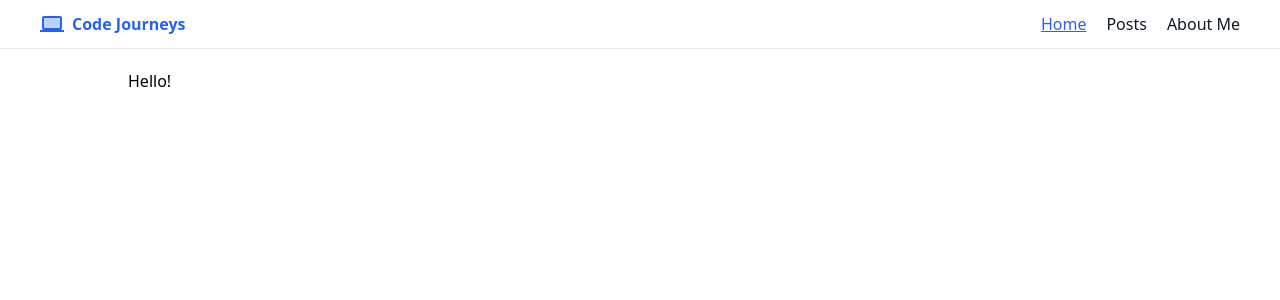
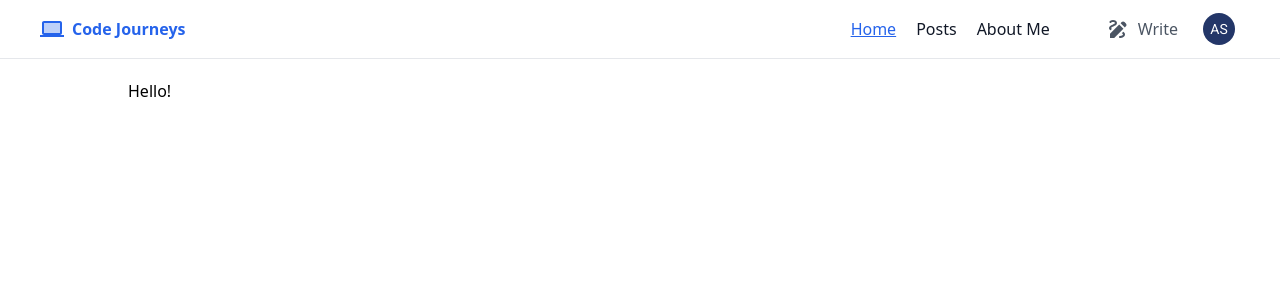
Before and after one commit to aleksandrmakarov-dev/personal-blog, a React (Vite) app in the folder client/: page / in a window 1280 px wide. Shown: the top 300 px of the page. Built offline with nearby package versions, Linux system fonts and the light colour scheme.

Commit message:
added user profile menu to navbar, name,surname to avatar and color utils

```diff
--- a/client/src/entities/post/ui/post-preview-card/PostPreviewCard.tsx
+++ b/client/src/entities/post/ui/post-preview-card/PostPreviewCard.tsx
@@ -3,6 +3,7 @@ import { PostCardDTO, Routing, formatDate } from "../../../../shared/lib";
 import { Avatar, Chip, IconButton } from "@mui/material";
 import FavoriteBorderRoundedIcon from "@mui/icons-material/FavoriteBorderRounded";
 import PanoramaIcon from "@mui/icons-material/Panorama";
+import { stringAvatar, stringToColor } from "../../../../shared/lib/utils";
 
 interface PostPreviewCardProps {
   post: PostCardDTO;
@@ -20,6 +21,9 @@ export function PostPreviewCard({ post }: PostPreviewCardProps) {
     tags,
     slug,
   } = post;
+  const initials = stringAvatar(user.name);
+  const color = stringToColor(user.name);
+
   return (
     <article className="border-b border-gray-200">
       <div className="py-5 ">
@@ -45,7 +49,8 @@ export function PostPreviewCard({ post }: PostPreviewCardProps) {
                 <Avatar
                   className="mr-2"
                   alt={user.name}
-                  sx={{ width: 20, height: 20 }}
+                  children={initials}
+                  sx={{ width: 24, height: 24, fontSize: 10, bgcolor: color }}
                 />
                 <Link
                   className="text-sm font-semibold text-foreground-secondary hover:text-foreground-primary"
--- /dev/null
+++ b/client/src/entities/profile/api/profileApi.ts
@@ -0,0 +1,6 @@
+export interface Profile {
+  name: string;
+  email: string;
+  bio: string;
+  image: string;
+}
--- /dev/null
+++ b/client/src/entities/profile/index.ts
@@ -0,0 +1 @@
+export type { Profile } from "./api/profileApi";
--- a/client/src/pages/layouts/navbar/Navbar.tsx
+++ b/client/src/pages/layouts/navbar/Navbar.tsx
@@ -1,27 +1,37 @@
 import ComputerTwoToneIcon from "@mui/icons-material/ComputerTwoTone";
 import { NavLink } from "react-router-dom";
 import { Routing, cn } from "../../../shared/lib";
+import DrawIcon from "@mui/icons-material/Draw";
+import { UserProfileMenu } from "../../../widgets/user-profile-menu/ui/UserProfileMenu";
 
-const NavLinks = [
+type NavLinkType = {
+  name: string;
+  route: string;
+  icon?: React.ReactNode;
+};
+
+const NavLinks: NavLinkType[] = [
   {
     name: "Home",
-    link: Routing.root,
+    route: Routing.root,
   },
   {
     name: "Posts",
-    link: Routing.posts.index,
+    route: Routing.posts.index,
   },
   {
     name: "About Me",
-    link: Routing.aboutMe,
+    route: Routing.aboutMe,
   },
 ];
 
 export default function Navbar() {
+  const isAuth = true;
+
   return (
     <nav className="border-b border-gray-200 bg-white">
       <div className="mx-auto max-w-screen-2xl">
-        <div className="py-3 px-10">
+        <div className="py-2 px-10">
           <div className="flex items-center justify-between">
             <div>
               <a href="/" className="flex gap-2 items-center text-primary-600">
@@ -29,24 +39,42 @@ export default function Navbar() {
                 <h1 className="font-bold">Code Journeys</h1>
               </a>
             </div>
-            <div>
-              <ul className="flex gap-5">
-                {NavLinks.map(({ name, link }) => (
-                  <li key={link}>
+            <div className="flex items-center gap-x-14">
+              <div className="flex gap-x-5">
+                {NavLinks.map(({ name, route }) => (
                   <NavLink
+                    key={route}
                     className={({ isActive, isPending }) =>
                       cn("text-foreground-primary hover:underline", {
                         "text-primary-600 underline": isActive,
                         "text-foreground-secondary": isPending,
                       })
                     }
-                      to={link}
+                    to={route}
                   >
                     {name}
                   </NavLink>
-                  </li>
                 ))}
-              </ul>
+              </div>
+              {isAuth && (
+                <div className="flex gap-x-5">
+                  <NavLink
+                    className={({ isActive, isPending }) =>
+                      cn(
+                        "text-foreground-secondary hover:text-foreground-primary hover:underline flex items-center gap-2",
+                        {
+                          "text-primary-600 underline": isActive,
+                          "text-foreground-secondary": isPending,
+                        }
+                      )
+                    }
+                    to="/posts/new"
+                  >
+                    <DrawIcon fontSize="medium" /> <span>Write</span>
+                  </NavLink>
+                  <UserProfileMenu />
+                </div>
+              )}
             </div>
           </div>
         </div>
--- a/client/src/pages/posts/PostsPage.tsx
+++ b/client/src/pages/posts/PostsPage.tsx
@@ -1,7 +1,7 @@
 import { Divider, Tab, Tabs } from "@mui/material";
 import { GlobalPostFeed } from "../../widgets/global-post-feed";
 import { PopularTopics } from "../../widgets/popular-topics";
-import { PostFilter } from "../../widgets/post-filter";
+import { PostsFilter } from "../../widgets/posts-filter";
 import { useState } from "react";
 import PublicRoundedIcon from "@mui/icons-material/PublicRounded";
 import PersonRoundedIcon from "@mui/icons-material/PersonRounded";
@@ -38,7 +38,7 @@ export default function PostsPage() {
       <div className="border-l border-gray-200 px-5 flex flex-col gap-y-5 sticky top-3 left-0 h-screen">
         <PopularTopics />
         <Divider />
-        <PostFilter />
+        <PostsFilter />
       </div>
     </div>
   );
--- a/client/src/shared/lib/constants.ts
+++ b/client/src/shared/lib/constants.ts
@@ -1,4 +1,5 @@
 import { PostCardDTO } from ".";
+import { Profile } from "../../entities/profile";
 
 export const mockPosts: PostCardDTO[] = [
   {
@@ -12,7 +13,7 @@ export const mockPosts: PostCardDTO[] = [
     updated: new Date(2023, 9, 3, 15, 30, 0),
     likes: 42,
     user: {
-      name: "alice",
+      name: "Alice Smith",
     },
     tags: [
       { id: "1", name: "programming" },
@@ -30,7 +31,7 @@ export const mockPosts: PostCardDTO[] = [
     updated: new Date(2023, 8, 18, 14, 45, 0),
     likes: 30,
     user: {
-      name: "bob",
+      name: "Bob Johnson",
     },
     tags: [
       { id: "3", name: "web development" },
@@ -48,7 +49,7 @@ export const mockPosts: PostCardDTO[] = [
     updated: new Date(2023, 7, 25, 16, 10, 0),
     likes: 55,
     user: {
-      name: "charlie",
+      name: "Charlie Brown",
     },
     tags: [
       { id: "5", name: "machine learning" },
@@ -66,7 +67,7 @@ export const mockPosts: PostCardDTO[] = [
     updated: new Date(2023, 6, 9, 10, 20, 0),
     likes: 63,
     user: {
-      name: "david",
+      name: "David Miller",
     },
     tags: [
       { id: "7", name: "cooking" },
@@ -84,7 +85,7 @@ export const mockPosts: PostCardDTO[] = [
     updated: new Date(2023, 5, 15, 12, 30, 0),
     likes: 48,
     user: {
-      name: "eve",
+      name: "Eve Jackson",
     },
     tags: [
       { id: "9", name: "travel" },
@@ -102,7 +103,7 @@ export const mockPosts: PostCardDTO[] = [
     updated: new Date(2023, 5, 30, 17, 0, 0),
     likes: 72,
     user: {
-      name: "frank",
+      name: "Frank Clar",
     },
     tags: [
       { id: "11", name: "photography" },
@@ -120,7 +121,7 @@ export const mockPosts: PostCardDTO[] = [
     updated: new Date(2023, 4, 12, 14, 15, 0),
     likes: 37,
     user: {
-      name: "grace",
+      name: "Grace Lee",
     },
     tags: [
       { id: "13", name: "hiking" },
@@ -138,7 +139,7 @@ export const mockPosts: PostCardDTO[] = [
     updated: new Date(2023, 3, 20, 10, 40, 0),
     likes: 50,
     user: {
-      name: "henry",
+      name: "Henry Ford",
     },
     tags: [
       { id: "15", name: "gaming" },
@@ -157,7 +158,7 @@ export const mockPosts: PostCardDTO[] = [
     updated: new Date(2023, 3, 2, 16, 50, 0),
     likes: 44,
     user: {
-      name: "ivy",
+      name: "Ive Fisher",
     },
     tags: [
       { id: "17", name: "art" },
@@ -175,7 +176,7 @@ export const mockPosts: PostCardDTO[] = [
     updated: new Date(2023, 0, 13, 13, 20, 0),
     likes: 60,
     user: {
-      name: "jack",
+      name: "Jack Black",
     },
     tags: [
       { id: "19", name: "technology" },
@@ -196,3 +197,10 @@ export const mockTags = [
   { id: "tag9", name: "Music" },
   { id: "tag10", name: "Sports" },
 ];
+
+export const mockProfile: Profile = {
+  image: "https://i.pravatar.cc/300",
+  name: "Alice Smith",
+  email: "alice.smith@example.com",
+  bio: "I'm a software engineer and aspiring blogger. I love coding and writing about programming.",
+};
--- a/client/src/shared/lib/utils.ts
+++ b/client/src/shared/lib/utils.ts
@@ -13,3 +13,28 @@ export function formatDate(input: Date | string | number): string {
     year: "numeric",
   });
 }
+
+export function stringToColor(string: string) {
+  let hash = 0;
+  let i;
+
+  /* eslint-disable no-bitwise */
+  for (i = 0; i < string.length; i += 1) {
+    hash = string.charCodeAt(i) + ((hash << 5) - hash);
+  }
+
+  let color = "#";
+
+  for (i = 0; i < 3; i += 1) {
+    const value = (hash >> (i * 8)) & 0xff;
+    color += `00${value.toString(16)}`.slice(-2);
+  }
+  /* eslint-enable no-bitwise */
+
+  return color;
+}
+
+export function stringAvatar(value: string) {
+  const matches = value.match(/\b(\w)/g)?.slice(0, 2);
+  return matches?.join("").toUpperCase() ?? "";
+}
--- a/client/src/widgets/post-filter/index.ts
+++ /dev/null
@@ -1 +0,0 @@
-export { PostFilter } from "./ui/PostFilter";
--- /dev/null
+++ b/client/src/widgets/posts-filter/index.ts
@@ -0,0 +1 @@
+export { PostsFilter } from "./ui/PostsFilter";
--- a/client/src/widgets/post-filter/ui/PostFilter.tsx
+++ b/client/src/widgets/posts-filter/ui/PostsFilter.tsx
@@ -1,6 +1,6 @@
 import { Button, Input, InputLabel, Select, TextField } from "@mui/material";
 
-export function PostFilter() {
+export function PostsFilter() {
   return (
     <div>
       <h5 className="mb-2 font-semibold">Filter</h5>
--- /dev/null
+++ b/client/src/widgets/user-profile-menu/ui/UserProfileMenu.tsx
@@ -0,0 +1,103 @@
+import { Settings, Logout } from "@mui/icons-material";
+import {
+  Avatar,
+  Divider,
+  IconButton,
+  ListItemIcon,
+  ListItemText,
+  Menu,
+  MenuItem,
+} from "@mui/material";
+import { useState } from "react";
+import { mockProfile } from "../../../shared/lib/constants";
+import { stringAvatar, stringToColor } from "../../../shared/lib/utils";
+import AccountCircleIcon from "@mui/icons-material/AccountCircle";
+
+export function UserProfileMenu() {
+  const [anchorEl, setAnchorEl] = useState(null);
+
+  const { name, email, bio, image } = mockProfile;
+  const initials = stringAvatar(name);
+  const color = stringToColor(name);
+
+  const open = Boolean(anchorEl);
+  const handleClick = (event: any) => {
+    setAnchorEl(event.currentTarget);
+  };
+  const handleClose = () => {
+    setAnchorEl(null);
+  };
+
+  return (
+    <>
+      <IconButton onClick={handleClick} size="small">
+        <Avatar
+          children={initials}
+          sx={{
+            width: 32,
+            height: 32,
+            fontSize: 14,
+            bgcolor: color,
+          }}
+        />
+      </IconButton>
+      <Menu
+        anchorEl={anchorEl}
+        open={open}
+        onClose={handleClose}
+        onClick={handleClose}
+        PaperProps={{
+          elevation: 0,
+          sx: {
+            overflow: "visible",
+            boxShadow: "rgba(99, 99, 99, 0.2) 0px 2px 8px 0px",
+            border: "1px solid #e0e0e0",
+            mt: 1.5,
+            "& .MuiAvatar-root": {
+              width: 32,
+              height: 32,
+              ml: -0.5,
+              mr: 1,
+            },
+            "&:before": {
+              content: '""',
+              display: "block",
+              position: "absolute",
+              top: 0,
+              right: 14,
+              width: 10,
+              height: 10,
+              bgcolor: "background.paper",
+              transform: "translateY(-50%) rotate(45deg)",
+              zIndex: 0,
+              borderLeft: "1px solid #e0e0e0",
+              borderTop: "1px solid #e0e0e0",
+            },
+          },
+        }}
+        transformOrigin={{ horizontal: "right", vertical: "top" }}
+        anchorOrigin={{ horizontal: "right", vertical: "bottom" }}
+      >
+        <MenuItem onClick={handleClose}>
+          <ListItemIcon>
+            <AccountCircleIcon fontSize="small" />
+          </ListItemIcon>
+          <ListItemText primary={name} secondary={email} />
+        </MenuItem>
+        <Divider />
+        <MenuItem onClick={handleClose}>
+          <ListItemIcon>
+            <Settings fontSize="small" />
+          </ListItemIcon>
+          <ListItemText>Settings</ListItemText>
+        </MenuItem>
+        <MenuItem onClick={handleClose}>
+          <ListItemIcon>
+            <Logout fontSize="small" />
+          </ListItemIcon>
+          <ListItemText>Logout</ListItemText>
+        </MenuItem>
+      </Menu>
+    </>
+  );
+}
```
Lines whose indentation alone changed are shown as unchanged.
